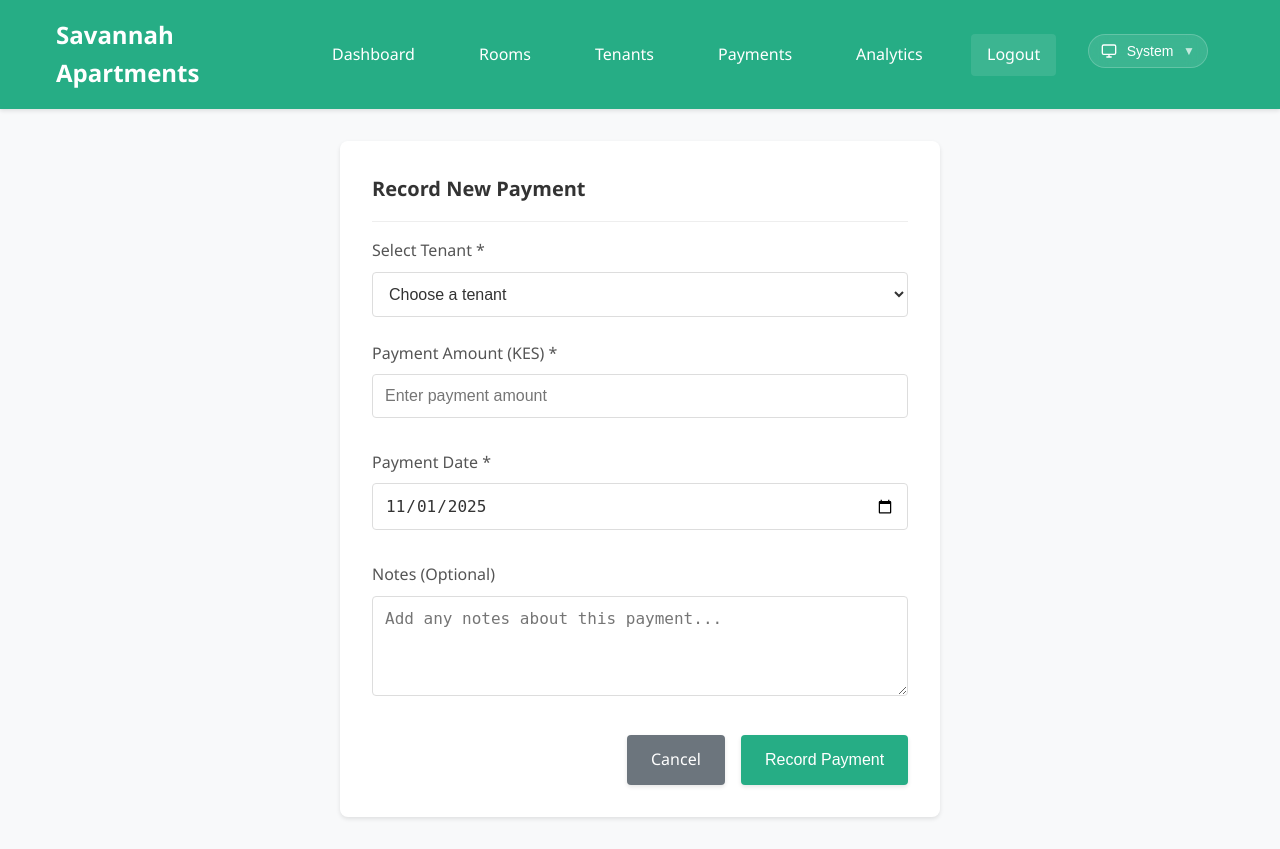
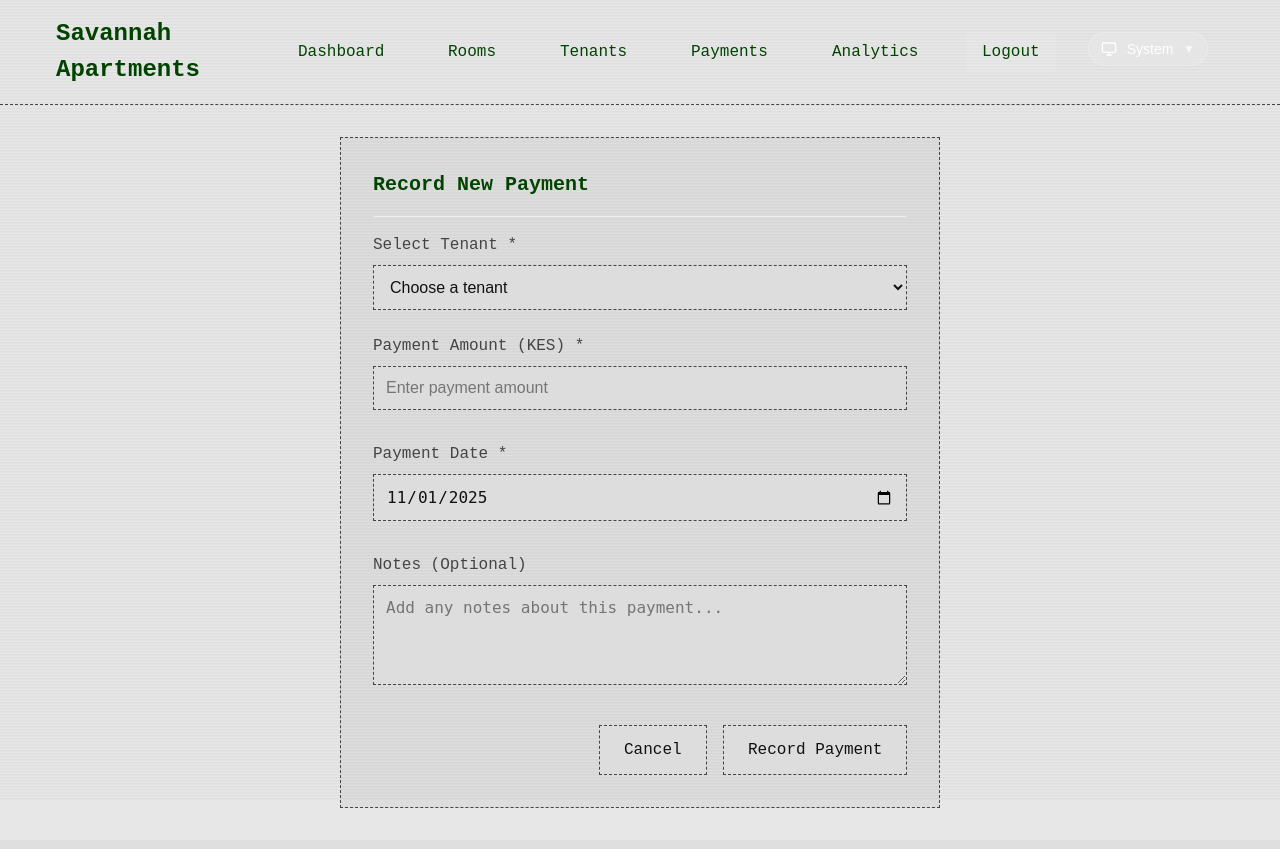
Before and after one commit to rayfromroblox/Savannah-Tenant-Management-System-DBMS, a Flask app: page /payments/add in a window 1280 px wide. After the commit the page ends 808 px from the top, so only its background shows below. Run offline with Flask 3, Linux system fonts and the light colour scheme; a user stored in the database is signed in; data comes from the database, SQL or seed files in the repository; data that the repository does not hold is empty.

Commit message:
feat(theme): apply 90s retro styling across UI (design only, no logic)

```diff
--- a/static/css/retro.css
+++ b/static/css/retro.css
@@ -172,3 +172,110 @@
 @media (prefers-reduced-motion: reduce) {
     .retro-cursor { animation: none; }
 }
+
+/* ============================= */
+/* Map existing app components   */
+/* ============================= */
+
+/* Navbar -> simple util bar */
+.retro-body .navbar {
+    background: transparent;
+    color: var(--fg);
+    border-bottom: 1px dashed var(--fg-dim);
+    box-shadow: none;
+}
+
+.retro-body .nav-title a { color: var(--accent) !important; }
+.retro-body .nav-title::after {
+    content: " _";
+    color: var(--accent);
+    animation: retro-blink 1s steps(1, end) infinite;
+}
+
+.retro-body .nav-link {
+    color: var(--accent);
+    border-bottom: 1px dashed transparent;
+}
+.retro-body .nav-link:hover {
+    background: var(--panel-bg);
+    border-bottom-color: var(--accent);
+}
+
+/* Main content container */
+.retro-body .main-content {
+    background: transparent;
+}
+
+/* Cards -> panels */
+.retro-body .card,
+.retro-body .table-container,
+.retro-body .chart-container,
+.retro-body .form-container {
+    background: var(--panel-bg);
+    border: 1px dashed var(--fg-dim);
+    border-radius: 0;
+    box-shadow: none;
+}
+
+.retro-body .card-title,
+.retro-body .chart-title { color: var(--accent); }
+
+/* Tables */
+.retro-body .table th,
+.retro-body .table td {
+    border-bottom: 1px dashed var(--fg-dim);
+}
+.retro-body .table th { color: var(--fg-dim); background: transparent; }
+
+/* Forms */
+.retro-body .form-label { color: var(--fg-dim); }
+.retro-body .form-input,
+.retro-body .form-select,
+.retro-body .form-textarea {
+    background: var(--input-bg);
+    color: var(--fg);
+    border: 1px dashed var(--fg-dim);
+    border-radius: 0;
+    box-shadow: none !important;
+}
+.retro-body .form-input:hover,
+.retro-body .form-select:hover,
+.retro-body .form-textarea:hover {
+    background: var(--input-bg-hover);
+}
+.retro-body .form-input:focus,
+.retro-body .form-select:focus,
+.retro-body .form-textarea:focus { outline: 1px dotted var(--accent); outline-offset: 1px; }
+
+/* Buttons */
+.retro-body .btn,
+.retro-body .btn-secondary,
+.retro-body .btn-danger,
+.retro-body .btn-success {
+    font-family: "Courier New", Courier, monospace;
+    background: var(--input-bg);
+    color: var(--fg);
+    border: 1px dashed var(--fg-dim);
+    border-radius: 0;
+    box-shadow: none;
+}
+.retro-body .btn:hover,
+.retro-body .btn-secondary:hover,
+.retro-body .btn-danger:hover,
+.retro-body .btn-success:hover { background: var(--input-bg-hover); }
+
+/* Flash messages -> banners */
+.retro-body .flash-success,
+.retro-body .flash-error,
+.retro-body .flash-info {
+    background: transparent;
+    border: 1px solid var(--warn);
+    color: var(--warn);
+}
+
+/* Progress bars */
+.retro-body .progress-bar { background: var(--panel-bg); border: 1px dashed var(--fg-dim); }
+.retro-body .progress-fill { background: var(--accent); }
+
+/* Focus visibility */
+.retro-body *:focus { outline: 1px dashed var(--accent); outline-offset: 1px; }
--- a/templates/base.html
+++ b/templates/base.html
@@ -1,12 +1,13 @@
 <!DOCTYPE html>
-<html lang="en">
+<html lang="en" class="retro-scanlines">
 <head>
     <meta charset="UTF-8">
     <meta name="viewport" content="width=device-width, initial-scale=1.0">
     <title>{% block title %}Hostel Management System{% endblock %}</title>
     <link rel="stylesheet" href="{{ url_for('static', filename='css/style.css') }}">
+    <link rel="stylesheet" href="{{ url_for('static', filename='css/retro.css') }}">
 </head>
-<body>
+<body class="retro-body">
     {% if session.logged_in %}
     <nav class="navbar">
         <div class="nav-container">
```
